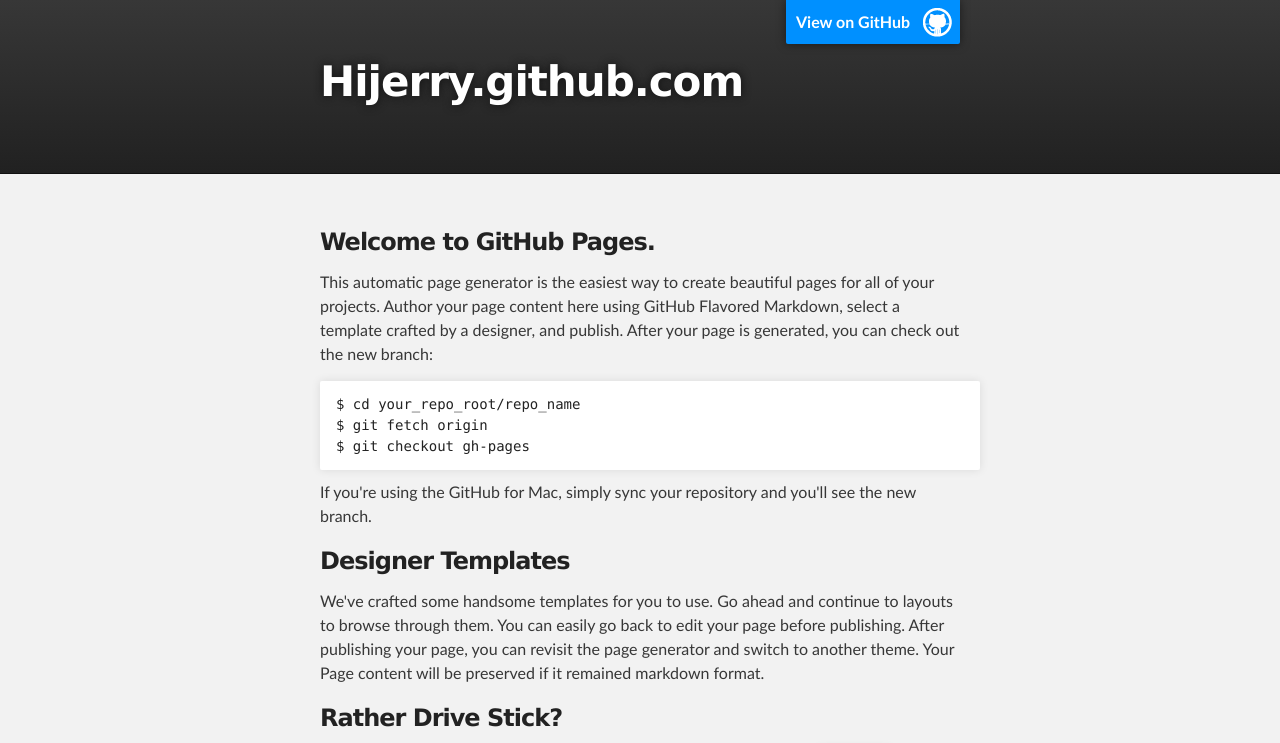
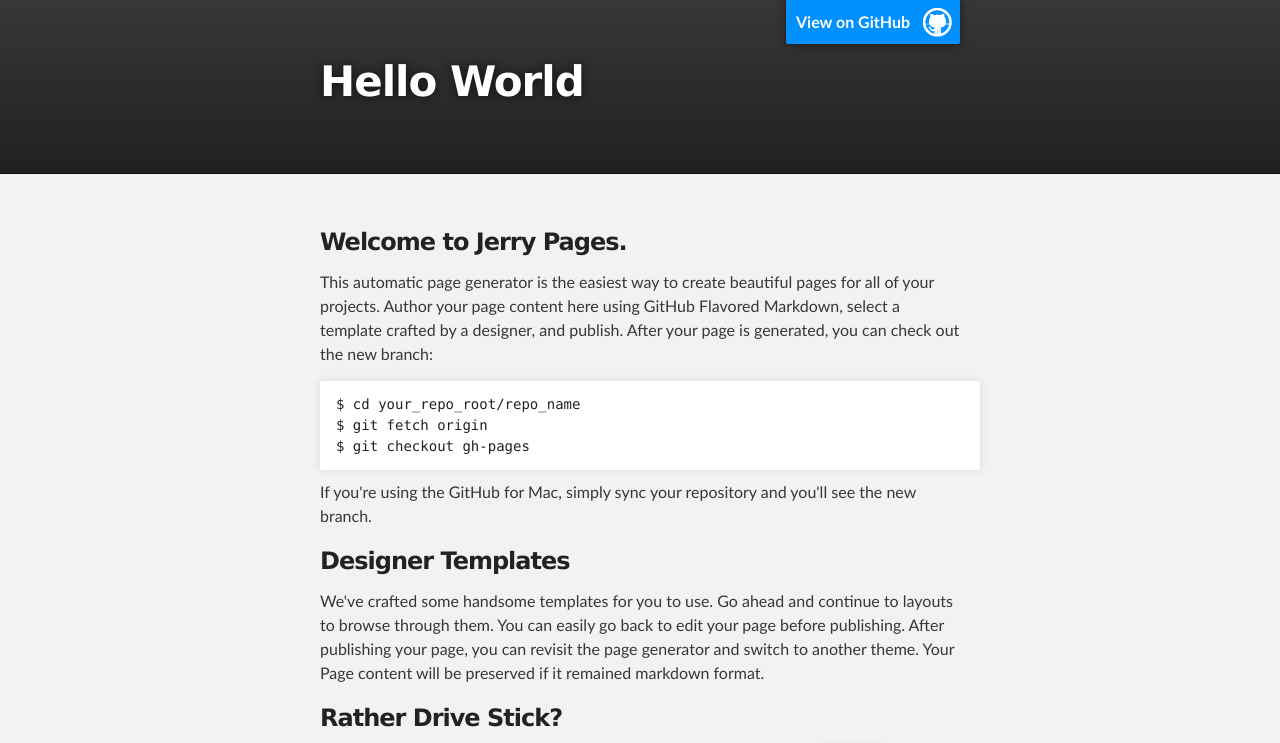
Before and after one commit to HiJerry/hijerry.github.com, a plain HTML site: page index.html in a window 1280 px wide. Shown: the top 743 px of the page. Drawn offline with Linux system fonts and the light colour scheme.

Commit message:
update 12

```diff
--- a/index.html
+++ b/index.html
@@ -8,7 +8,7 @@
 
     <link rel="stylesheet" type="text/css" media="screen" href="stylesheets/stylesheet.css">
 
-    <title>Hijerry.github.com</title>
+    <title>Hello World</title>
   </head>
 
   <body>
@@ -18,7 +18,7 @@
         <header class="inner">
           <a id="forkme_banner" href="https://github.com/HiJerry">View on GitHub</a>
 
-          <h1 id="project_title">Hijerry.github.com</h1>
+          <h1 id="project_title">Hello World</h1>
           <h2 id="project_tagline"></h2>
 
         </header>
@@ -28,7 +28,7 @@
     <div id="main_content_wrap" class="outer">
       <section id="main_content" class="inner">
         <h3>
-<a name="welcome-to-github-pages" class="anchor" href="#welcome-to-github-pages"><span class="octicon octicon-link"></span></a>Welcome to GitHub Pages.</h3>
+<a name="welcome-to-github-pages" class="anchor" href="#welcome-to-github-pages"><span class="octicon octicon-link"></span></a>Welcome to Jerry Pages.</h3>
 
 <p>This automatic page generator is the easiest way to create beautiful pages for all of your projects. Author your page content here using GitHub Flavored Markdown, select a template crafted by a designer, and publish. After your page is generated, you can check out the new branch:</p>
 
```
